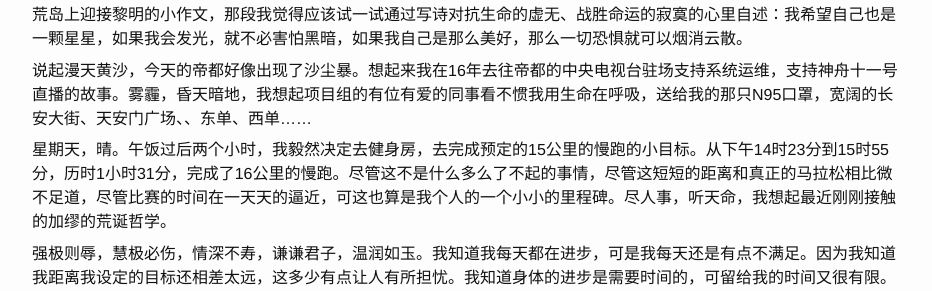
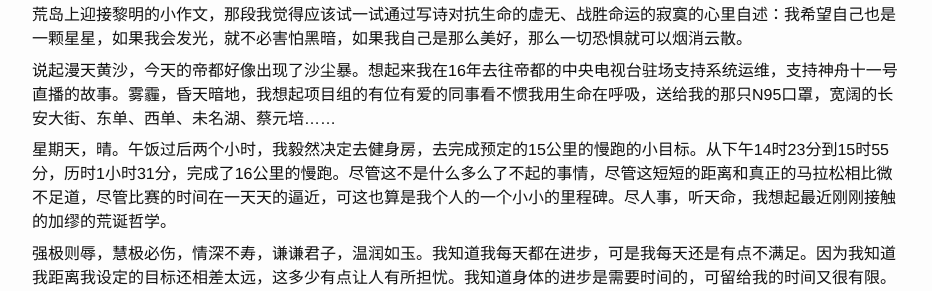
Before and after one commit to lianyu1115/lianyu, a Jekyll site: the page built from _essays/2021-03-15-谈一谈最近的跑步.md, in a window 1280 px wide. Shown: the part 592-883 px from the top of the page, without its empty margins (173-1105 px from the left). Built offline with Jekyll 4.4.1, drawn with Linux system fonts in a browser that asks for light colours.

Commit message:
Modified:   2021-03-15-谈一谈最近的跑步.md

```diff
--- a/_essays/2021-03-15-谈一谈最近的跑步.md
+++ b/_essays/2021-03-15-谈一谈最近的跑步.md
@@ -12,7 +12,7 @@ tags: ''
 
 尽管早睡早起是一件反人性的事情，尽管这于我只是一件极其微不足道的事情，尽管这和如诗如画的江南、白马、西风和高昌国的那个固执的姑娘没有半点关系，茫茫大漠，漫天黄沙，可我还是偏爱着埋藏在高昌国姑娘心中的那份固执。是的，那些都是很好很好的，可是我偏不喜欢。于是乎，星期天的时候，我故意贪睡到将近08:00，然后起床、洗漱、做早饭、懒懒洋洋到中午。可是我还记得本周的小目标，那个15公里慢跑的小目标，这是又一个里程碑的突破。想想我这双好不如可以再次奔跑的双腿，还有那近在咫尺的马拉松比赛，我还是决定去试一试。说到试一试这三个字，我想起王小波的那篇叫做我在荒岛上迎接黎明的小作文，那段我觉得应该试一试通过写诗对抗生命的虚无、战胜命运的寂寞的心里自述：我希望自己也是一颗星星，如果我会发光，就不必害怕黑暗，如果我自己是那么美好，那么一切恐惧就可以烟消云散。
 
-说起漫天黄沙，今天的帝都好像出现了沙尘暴。想起来我在16年去往帝都的中央电视台驻场支持系统运维，支持神舟十一号直播的故事。雾霾，昏天暗地，我想起项目组的有位有爱的同事看不惯我用生命在呼吸，送给我的那只N95口罩，宽阔的长安大街、天安门广场、、东单、西单……
+说起漫天黄沙，今天的帝都好像出现了沙尘暴。想起来我在16年去往帝都的中央电视台驻场支持系统运维，支持神舟十一号直播的故事。雾霾，昏天暗地，我想起项目组的有位有爱的同事看不惯我用生命在呼吸，送给我的那只N95口罩，宽阔的长安大街、东单、西单、未名湖、蔡元培……
 
 星期天，晴。午饭过后两个小时，我毅然决定去健身房，去完成预定的15公里的慢跑的小目标。从下午14时23分到15时55分，历时1小时31分，完成了16公里的慢跑。尽管这不是什么多么了不起的事情，尽管这短短的距离和真正的马拉松相比微不足道，尽管比赛的时间在一天天的逼近，可这也算是我个人的一个小小的里程碑。尽人事，听天命，我想起最近刚刚接触的加缪的荒诞哲学。
 
```
